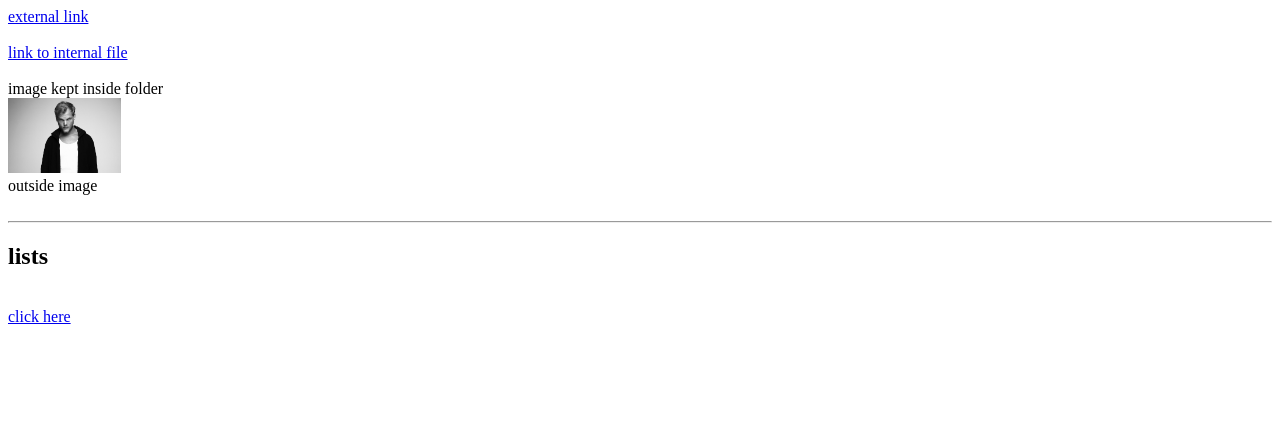
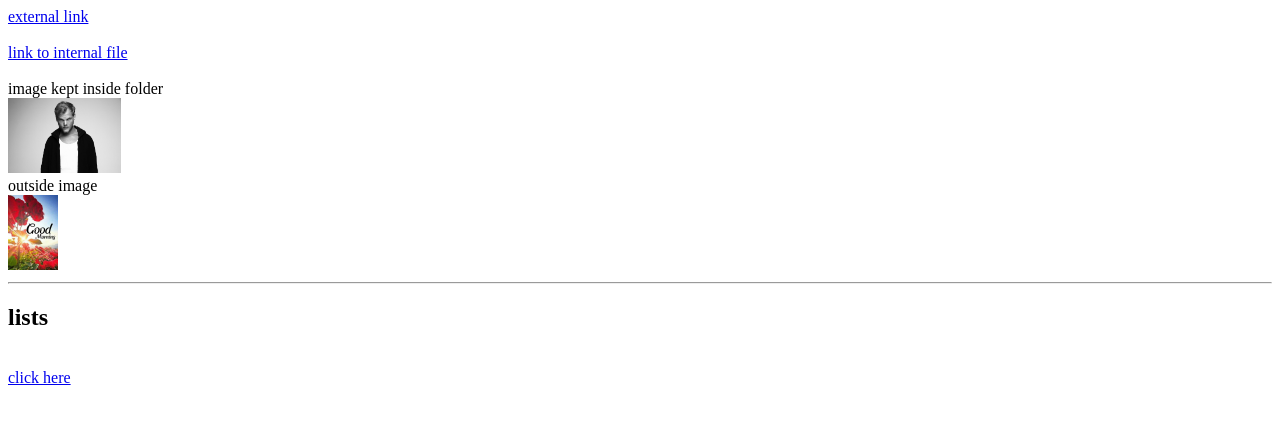
Before and after one commit to yogeshzeus/third-html-project-iframe-and-video, a plain HTML site: page index2.html in a window 1280 px wide. Drawn offline with Linux system fonts and the light colour scheme.

Commit message:
second change in third html project

```diff
--- a/index2.html
+++ b/index2.html
@@ -18,7 +18,7 @@
     <br>
     outside image
     <br>
-    <img src="D:/image/morning.jpg" height="75" alt="">
+    <img src="./morning.jpg" height="75" alt="">
     <hr>
     <h2>lists</h2>
     <br>
```
Also changed, not shown: morning.jpg (added).
